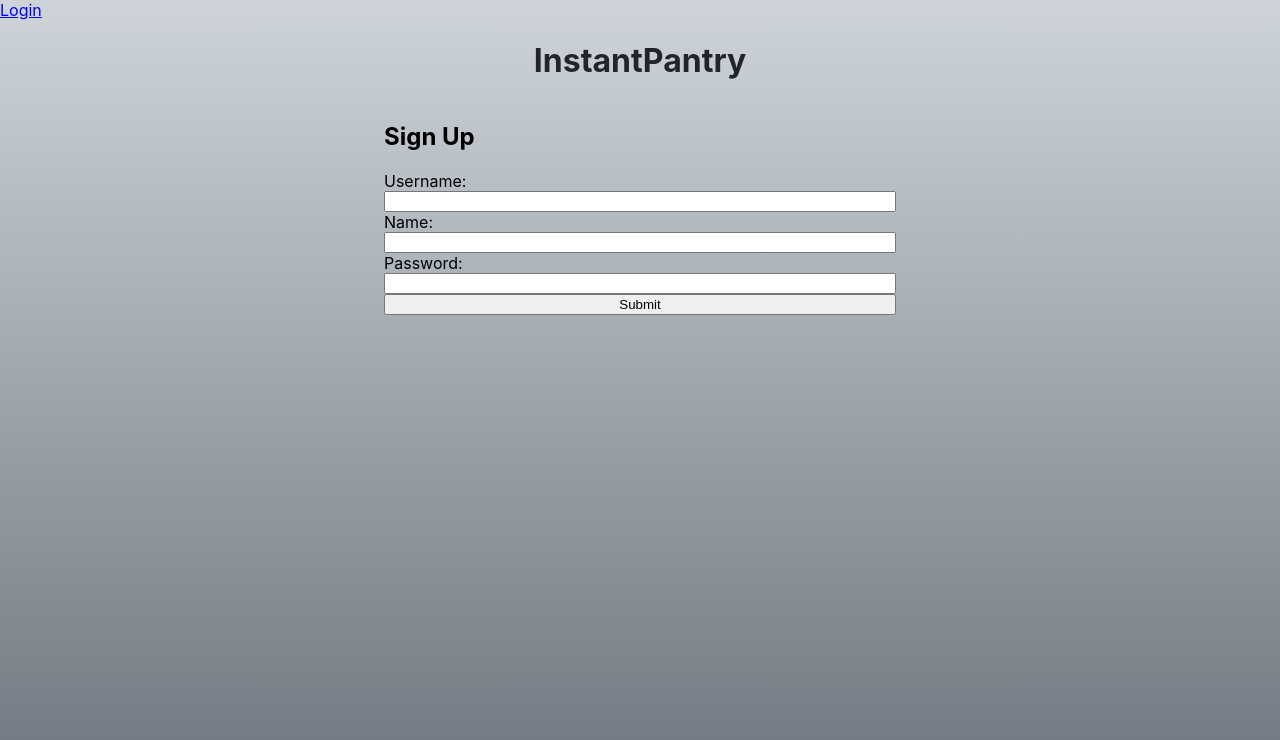
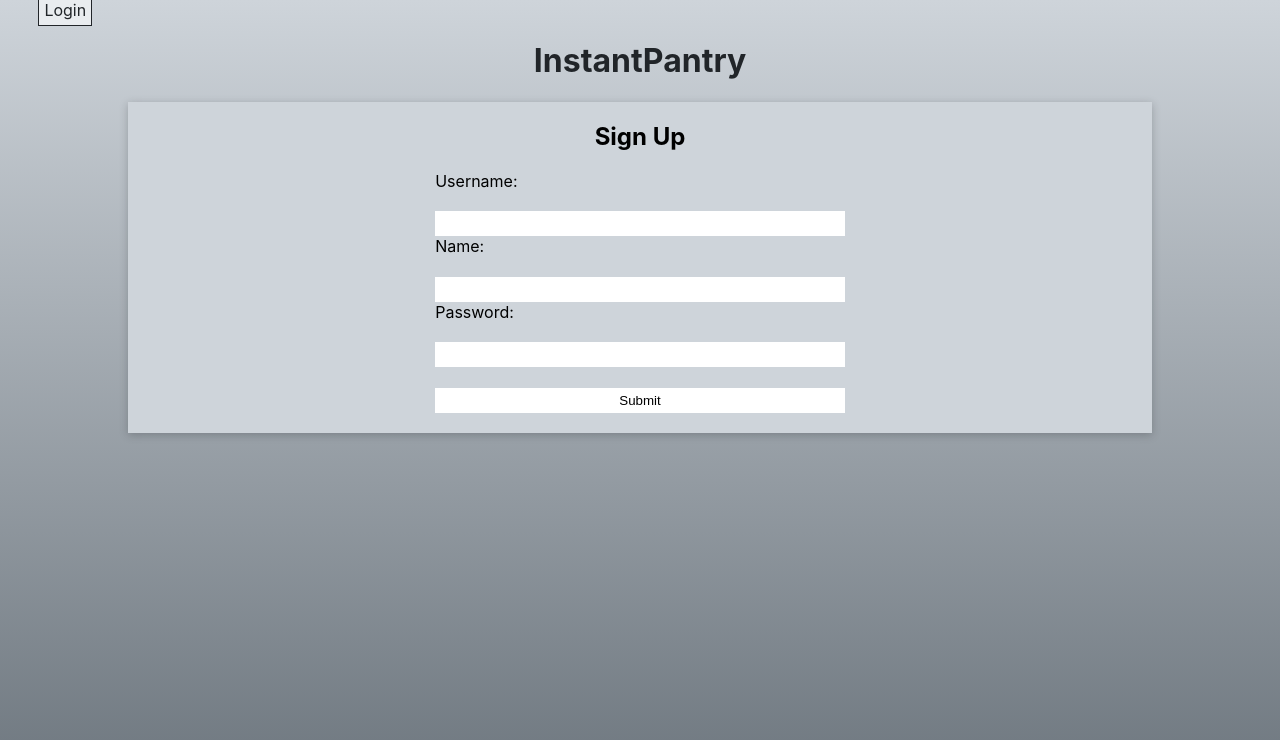
Before and after one commit to johnnyjuarez/instantpantry-client, a React (Create React App) app: page /signup in a window 1280 px wide. Shown: the top 740 px of the page. Built offline with nearby package versions, Linux system fonts and the light colour scheme.

Commit message:
finished navigation styles

```diff
--- a/src/components/AddItem/AddItem.js
+++ b/src/components/AddItem/AddItem.js
@@ -121,14 +121,14 @@ function AddItem(props) {
 
 
   return (
-    <div>
+    <>
 
       <Link to='/dashboard'>Home</Link>
       <h1 className='title'>Add Item</h1>
       <button onClick={onManualSelect}>Enter Manually</button>
       <button onClick={onCameraSelect}>Scan Barcode</button>
       {renderForm}
-    </div>
+    </>
   )
 }
 export default withRouter(AddItem);
--- /dev/null
+++ b/src/components/Nav/Nav.css
@@ -0,0 +1,37 @@
+/* colors
+  f8f9fa
+  e9ecef
+  dee2e6
+  ced4da
+  adb5bd
+  6c757d
+  495057
+  343a40
+  212529
+*/
+
+.navbar {
+  height: 50px;
+  background-color: #212529;
+  display: flex;
+  align-items: center;
+}
+
+.navbar a {
+  text-decoration: none;
+  background-color: #212529;
+  color: #adb5bd;
+  border: 1px solid #adb5bd;
+  padding: 5px;
+}
+
+.navbar button {
+  background-color: #212529;
+  color: #adb5bd;
+  border: 1px solid #adb5bd;
+  padding: 8px
+}
+
+.navbar-item {
+  margin-left: 3%;
+}
--- a/src/components/Nav/Nav.js
+++ b/src/components/Nav/Nav.js
@@ -1,5 +1,7 @@
 import React from 'react'
 import { Link, withRouter, useHistory } from 'react-router-dom';
+
+import './Nav.css';
 
 function Nav() {
   const history = useHistory();
@@ -8,9 +10,9 @@ function Nav() {
     history.push('/');
   }
   return (
-    <div>
-      <Link to="/dashboard">Home</Link>
-      <button onClick={logout}>Logout</button>
+    <div className='navbar'>
+      <Link className='navbar-item' to="/dashboard">Home</Link>
+      <button className='navbar-item' onClick={logout}>Logout</button>
     </div>
   )
 }
--- a/src/components/SignUpForm/SignUpForm.css
+++ b/src/components/SignUpForm/SignUpForm.css
@@ -4,3 +4,46 @@
   width: 40%;
   margin: 0 auto;
 }
+
+/* colors
+  f8f9fa
+  e9ecef
+  dee2e6
+  ced4da
+  adb5bd
+  6c757d
+  495057
+  343a40
+  212529
+*/
+
+.signup {
+  background-color: #ced4da;
+  width: 80vw;
+  margin: 0 auto;
+  padding-bottom: 20px;
+  box-shadow: 0 2px 8px rgba(33, 37, 41, 0.25);
+}
+
+.signup input {
+  padding: 5px;
+  border: none;
+  margin-top: 5%;
+}
+
+.signup input[type='submit'] {
+  background: white;
+}
+
+.signup-title {
+  text-align: center;
+}
+
+.login-nav {
+  text-decoration: none;
+  background-color: #e9ecef;
+  padding: 5px;
+  margin: 3%;
+  color: #212529;
+  border: 1px solid #212529;
+}
--- a/src/components/SignUpForm/SignUpForm.js
+++ b/src/components/SignUpForm/SignUpForm.js
@@ -30,12 +30,12 @@ function SignUpForm(props) {
   return (
     <div>
       <nav>
-        <Link to="/">Login</Link>
+        <Link className='login-nav' to="/">Login</Link>
       </nav>
       <h1 className='title'>InstantPantry</h1>
-
+      <div className='signup'>
         <form onSubmit={postUserHandler} className='signup-form'>
-        <h2>Sign Up</h2>
+          <h2 className='signup-title'>Sign Up</h2>
           <label>Username:</label>
           <input onChange={(e) => { setUsername(e.target.value) }} type='text' />
           <label>Name:</label>
@@ -45,6 +45,7 @@ function SignUpForm(props) {
           <input type='submit' />
         </form>
       </div>
+    </div>
   )
 }
 export default withRouter(SignUpForm)
--- a/src/routes/LandingPage/LandingPage.css
+++ b/src/routes/LandingPage/LandingPage.css
@@ -22,3 +22,12 @@
   width: 40%;
   margin: 0 auto;
 }
+
+.signup-nav {
+  text-decoration: none;
+  background-color: #e9ecef;
+  padding: 5px;
+  margin: 3%;
+  color: #212529;
+  border: 1px solid #212529;
+}
--- a/src/routes/LandingPage/LandingPage.js
+++ b/src/routes/LandingPage/LandingPage.js
@@ -1,5 +1,5 @@
 import React from 'react'
-import {Link} from 'react-router-dom'
+import { Link } from 'react-router-dom'
 
 // components
 import LoginForm from '../../components/LoginForm/LoginForm'
@@ -11,7 +11,7 @@ export default function LandingPage() {
   return (
     <div>
       <nav>
-        <Link to='/signup'>Sign Up</Link>
+        <Link className='signup-nav' to='/signup'>Sign Up</Link>
       </nav>
       <h1 className='title'>InstantPantry</h1>
       <LoginForm />
```
Also changed, not shown: src/components/AddCategoryForm/AddCategoryForm.js (+4 -4 lines), 1 other file (tests, documents, lock files or other folders). Lines whose indentation alone changed are shown as unchanged.
